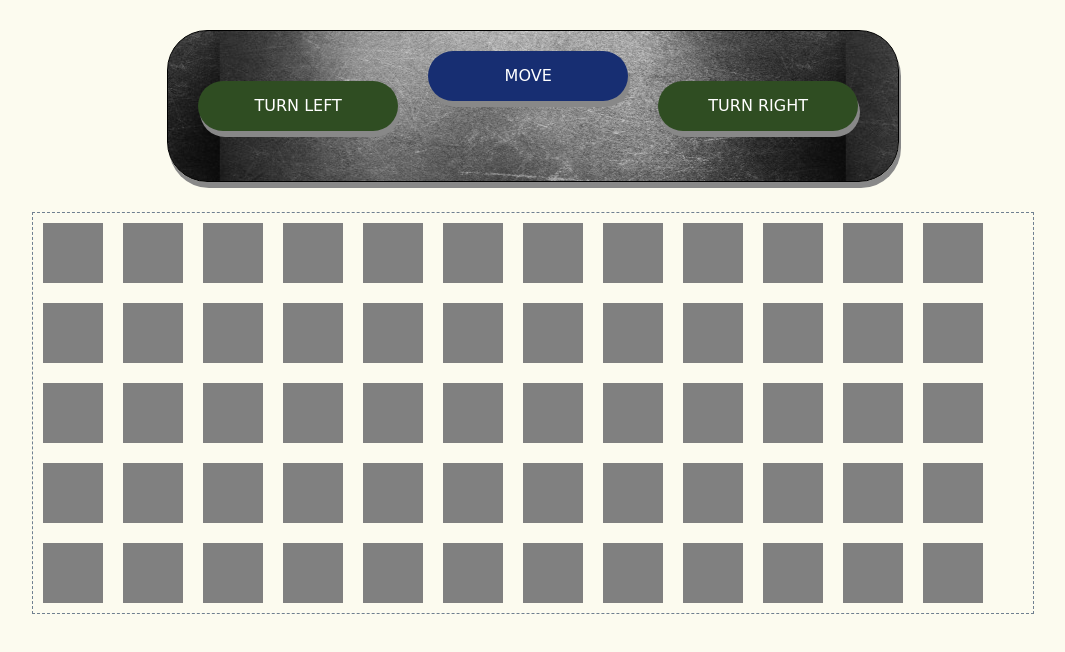
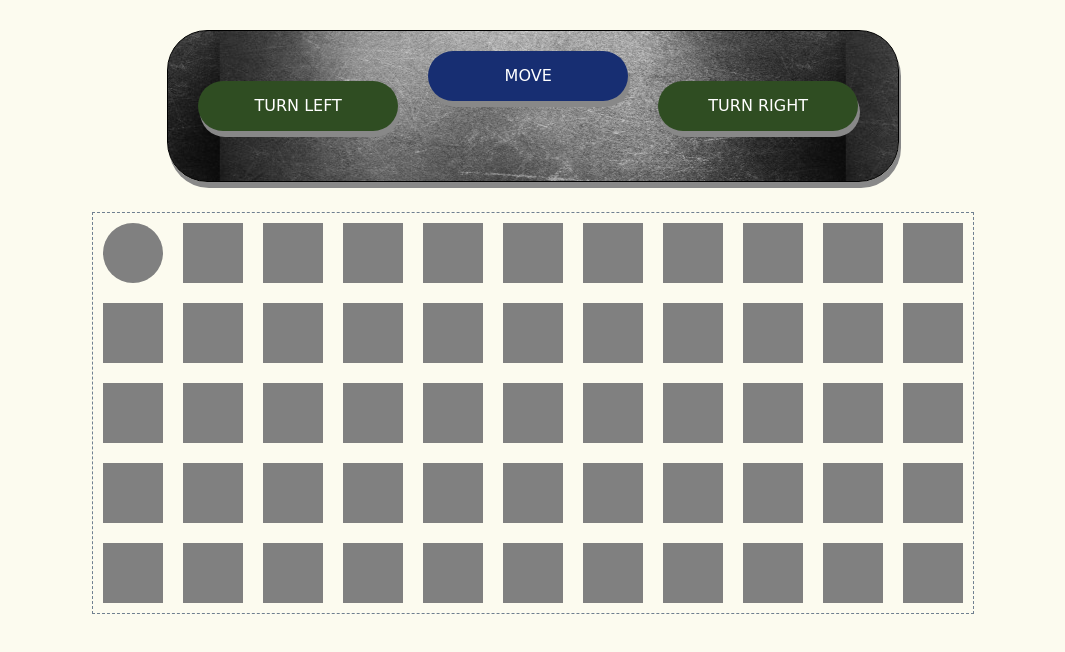
Before and after one commit to anwittw/ironhack-prework-javascript, a plain HTML site: page index.html in a window 1280 px wide. Shown: the whole page, without its empty margins (107-1172 px from the left). Drawn offline with Linux system fonts and the light colour scheme; a web font is replaced by a local one.

Commit message:
Brought Rover to Live

```diff
--- a/javascripts/app.js
+++ b/javascripts/app.js
@@ -2,11 +2,10 @@
 let rover = {
   x: 0,
   y: 0,
-  currentPosition: [0,0],
+  currentPosition: "00",
   currentDirection: "N",
   updateCurrentPosition: function() {
-    this.currentPosition[0] = this.x;
-    this.currentPosition[1] = this.y;
+    this.currentPosition = String(this.x) + String(this.y)
     console.log('The current Position is:' + ' x:' + this.x + ' y:' + this.y)
     console.log(this.currentPosition);
   },
@@ -62,26 +61,49 @@ let rover = {
 // Buttons
 
 document.querySelector('#turn-left').addEventListener('click', function(e) {
-  rover.turnRover("left");
+  rover.turnRover("right");
 })
 
 document.querySelector('#turn-right').addEventListener('click', function(e) {
-  rover.turnRover("right");
+  rover.turnRover("left");
 })
 document.querySelector('#move-forward').addEventListener('click', function(e) {
   rover.moveRover();
+  buildGrid(resetGrid);
 })
 
-
-function buildGrid() {
-  for (i = 0; i < 60; i++) {
+function buildGrid(callback) {
+  callback();
+  let ex = 0;
+  let yp = 0;
+  let className = "";
+  for (i = 0; i < 55; i++) {
+    const getGrid = document.getElementById('grid-container');
     const newCordinate = document.createElement("div");
-    const getGrid = document.getElementById('grid-container');
+    className = String(ex) + String(yp);
+    if (rover.currentPosition === className) {
+    newCordinate.setAttribute("class","cordinate-rover");
+    } else {
+    newCordinate.setAttribute("class", className);
+    }
     getGrid.appendChild(newCordinate);
-    console.log(i);
+    ex = ex +1;
+    if (i === 10 || i === 21 || i === 32 || i === 43 ) {
+      ex = 0;
+    }
+    if (i === 10 || i === 21 || i === 32 || i === 43 ) {
+      yp = yp +1;
+    }
   }
 }
 
+function resetGrid() {
+  const getGrid = document.getElementById('grid-container');
+  while (getGrid.firstChild) {
+    getGrid.removeChild(getGrid.firstChild);
+  }
+  console.log("grid reseted");
+  return true
+}
 
-
-buildGrid();
+buildGrid(resetGrid);
--- a/styles.css
+++ b/styles.css
@@ -82,7 +82,7 @@ body {
 
 #grid-container {
   height: 400px;
-  width: 1000px;
+  width: 880px;
   margin: 0 auto;
   border: 1px dashed slategray;
 }
```
